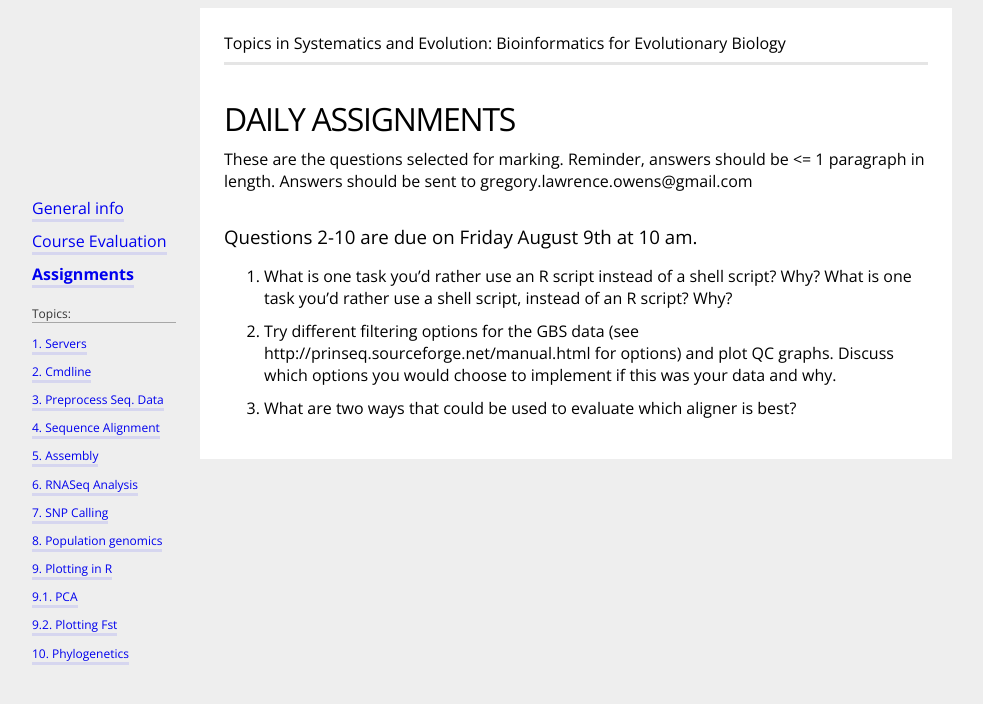
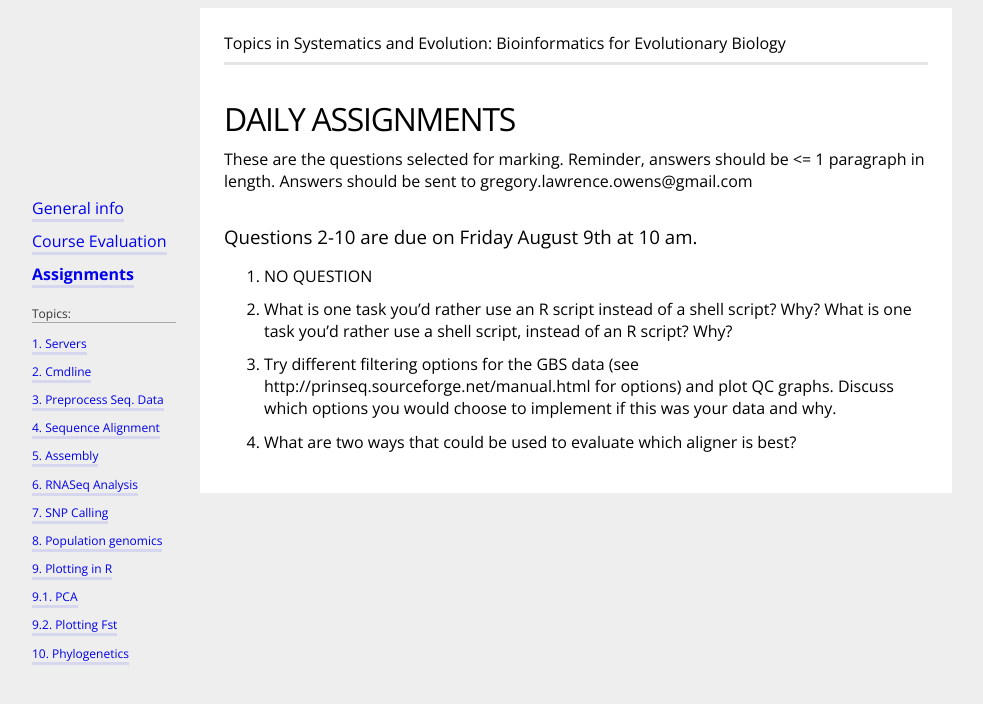
Before and after one commit to owensgl/biol525D, a Jekyll site: the page built from resources/daily_assignments.md, in a window 1280 px wide. Shown: the top 704 px of the page, without its empty margins (64-1047 px from the left). Built offline with Jekyll 4.4.1, drawn with Linux system fonts in a browser that asks for light colours.

Commit message:
Update daily_assignments.md

```diff
--- a/resources/daily_assignments.md
+++ b/resources/daily_assignments.md
@@ -11,6 +11,8 @@ Answers should be sent to gregory.lawrence.owens@gmail.com
 
 ### Questions 2-10 are due on Friday August 9th at 10 am.
 
+1. NO QUESTION
+
 2. What is one task you’d rather use an R script instead of a shell script? Why? What is one task you’d rather use a shell script, instead of an R script? Why?
 
 3. Try different filtering options for the GBS data  (see http://prinseq.sourceforge.net/manual.html for options) and plot QC graphs. Discuss which options you would choose to implement if this was your data and why.
```
